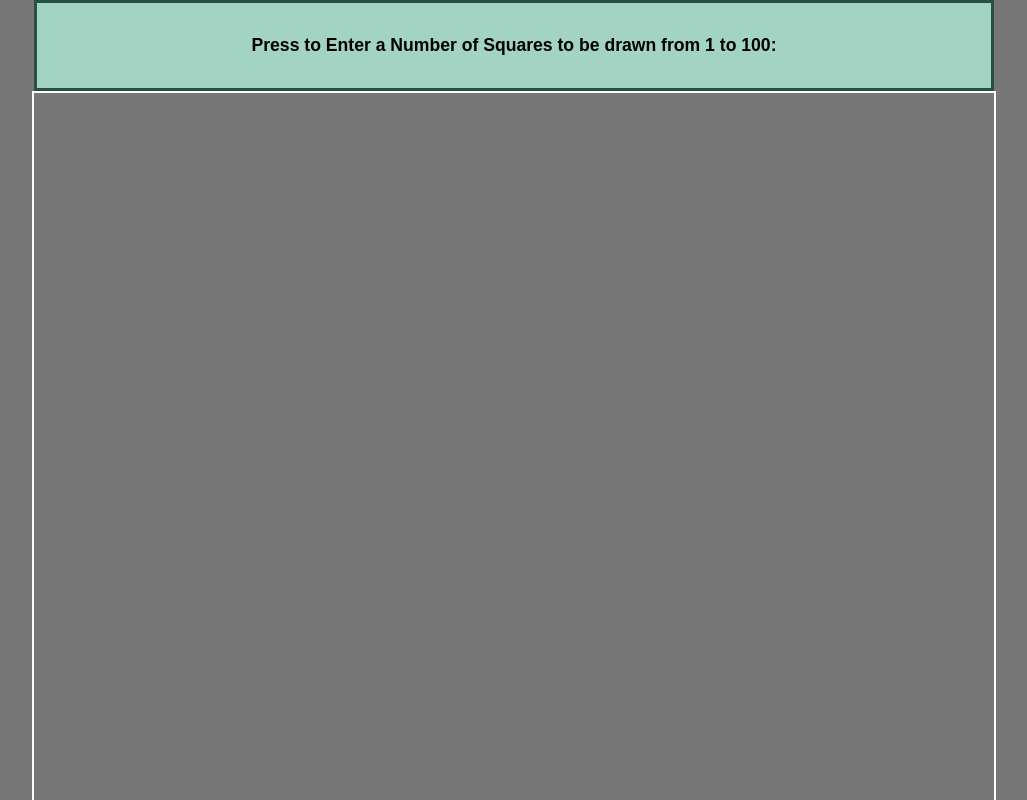
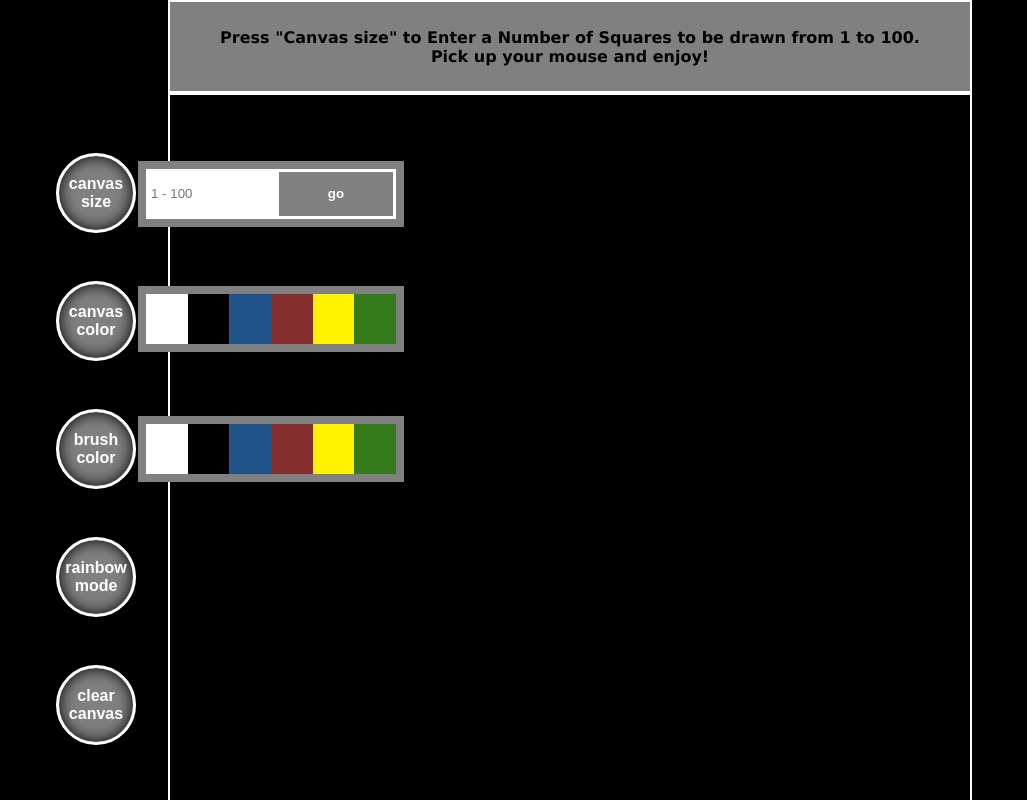
Before and after one commit to Luka-smith/etch-a-sketch, a plain HTML site: page index.html in a window 1280 px wide. Shown: the top 800 px of the page, without its empty margins (126-1153 px from the left). Drawn offline with Linux system fonts and the light colour scheme; a script that the page names is missing.

Commit message:
Add new UI and plan for new functionality

```diff
--- a/index.html
+++ b/index.html
@@ -9,12 +9,63 @@
     <title>Document</title>
   </head>
   <body>
-    <div class="btn">
-      <button>
-        Press to Enter a Number of Squares to be drawn from 1 to 100:
-      </button>
+    <div class="mainDiv">
+      <div class="menu">
+        <button>canvas size</button>
+        <div class="canvasSizePicker hidden">
+          <input type="text" class="input" placeholder="1 - 100" />
+          <input type="button" value="go" class="go" />
+        </div>
+        <button>canvas color</button>
+        <div class="canvasColorPicker hidden">
+          <div class="white clr" style="background-color: white"></div>
+          <div class="black clr" style="background-color: rgb(0, 0, 0)"></div>
+          <div
+            class="blue clr"
+            style="background-color: rgb(32, 83, 137)"
+          ></div>
+          <div class="red clr" style="background-color: rgb(133, 46, 46)"></div>
+          <div
+            class="yellow clr"
+            style="background-color: rgb(255, 242, 0)"
+          ></div>
+
+          <div
+            class="green clr"
+            style="background-color: rgb(52, 123, 30)"
+          ></div>
+        </div>
+        <button>brush color</button>
+        <div class="brushColorPicker hidden">
+          <div class="white clr" style="background-color: white"></div>
+          <div class="black clr" style="background-color: rgb(0, 0, 0)"></div>
+          <div
+            class="blue clr"
+            style="background-color: rgb(32, 83, 137)"
+          ></div>
+          <div class="red clr" style="background-color: rgb(133, 46, 46)"></div>
+          <div
+            class="yellow clr"
+            style="background-color: rgb(255, 242, 0)"
+          ></div>
+
+          <div
+            class="green clr"
+            style="background-color: rgb(52, 123, 30)"
+          ></div>
+        </div>
+        <button>rainbow mode</button>
+        <button>clear canvas</button>
+      </div>
+      <div class="centerContainer">
+        <div class="header">
+          <h1>
+            Press "Canvas size" to Enter a Number of Squares to be drawn from 1
+            to 100. Pick up your mouse and enjoy!
+          </h1>
+        </div>
+        <div class="canvas"></div>
+      </div>
     </div>
-
-    <div class="mainDiv"></div>
   </body>
 </html>
--- a/script.js
+++ /dev/null
@@ -1,164 +0,0 @@
-// document.querySelector("button") = () => {}
-let button = document.querySelector("button");
-let inputNum;
-let row;
-let mainDiv = document.querySelector(".mainDiv");
-mainDiv.classList.add("mainDiv");
-
-// mainDiv.addEventListener("mousemove", (e) => {
-//   dot = document.createElement("p");
-//   dot.style.width = "10px";
-//   dot.style.height = "10px";
-//   dot.style.backgroundColor = "white";
-//   dot.style.borderRadius = "100px";
-//   dot.style.position = "absolute";
-//   dot.style.left = `${e.screenX - 15}px`;
-//   dot.style.top = `${e.screenY - 100}px`;
-//   document.querySelector(".mainDiv").appendChild(dot);
-// });
-
-mainDiv.addEventListener("mouseover", (e) => {
-  e.target.style.backgroundColor = randomColorGenerator();
-});
-
-button.addEventListener("click", eventHandler);
-
-function eventHandler() {
-  while (mainDiv.firstChild) {
-    mainDiv.removeChild(mainDiv.lastChild);
-  }
-
-  createRows();
-}
-
-function inputBelowHundred() {
-  if (inputNum < 0) {
-    inputNum = 0;
-    return inputNum;
-  }
-  if (inputNum > 100) {
-    inputNum = 100;
-    return inputNum;
-  } else {
-    return inputNum;
-  }
-}
-
-function randomColorGenerator() {
-  let randomColor = Math.floor(Math.random() * 16777215).toString(16);
-  return "#" + randomColor;
-}
-
-function createRows() {
-  inputNum = parseInt(prompt("Your number from 1 to 100: "));
-  inputBelowHundred();
-  //   let rowsHeight = 960 / inputNum;
-  for (i = 0; i <= inputNum - 1; i++) {
-    row = document.createElement("div");
-    row.classList.add("row");
-    // row.style.height = rowsHeight + "px";
-    mainDiv.appendChild(row);
-    createSquare(i);
-  }
-}
-
-function createSquare(i) {
-  //   let squareWidth = 960 / inputNum;
-  //   let squareHeight = 960 / inputNum;
-  for (i = 0; i <= inputNum - 1; i++) {
-    square = document.createElement("div");
-    square.classList.add("square");
-    // square.style.width = squareWidth + "px";
-    // square.style.height = squareHeight + "px";
-    square.style.backgroundColor = "black"; //randomColorGenerator();
-    row.appendChild(square);
-    // onHover();
-  }
-}
-
-// let mouseHover = document.querySelectorAll(".square");
-// console.log(mouseHover);
-
-// mouseHover.addEventListener("mouseover", (e) => {
-//   console.log(e.target);
-// });
-
-//   noPropagation();
-//   square.addEventListener("mouseover", () => {
-//     console.log(square);
-
-//     // square.style.backgroundColor = "white";
-//   });
-// });
-
-// }
-
-// let x = 0;
-// let y = 0;
-// let isDrawing = false;
-// const canvas = document.getElementsByClassName(".mainDiv");
-// const context = canvas.getContext("2d");
-// canvas.addEventListener("mousedown", (e) => {
-//   x = e.offsetX;
-//   y = e.offsetY;
-//   isDrawing = true;
-// });
-
-// canvas.addEventListener("mousemove", (e) => {
-//   if (isDrawing === true) {
-//     drawLine(x, y, e.offsetX, e.offsetY);
-//     x = e.offsetX;
-//     y = e.offsetY;
-//   }
-// });
-
-// canvas.addEventListener("mouseup", (e) => {
-//   if (isDrawing === true) {
-//     drawLine(x, y, e.offsetX, e.offsetY);
-//     x = e.offsetX;
-//     y = e.offsetY;
-//     isDrawing = false;
-//   }
-// });
-
-// function drawLine(x1, y1, x2, y2) {
-//   canvas.beginPath();
-//   context.strokeStyle = "black";
-//   context.lineWidth = 2;
-//   context.moveTo(x1, y1);
-//   context.lineTo(x2, y2);
-//   context.stroke();
-//   context.closePath();
-// }
-
-/*
-
-
-
-function onHover () {
-    if (hover) {
-     apply class hover
-
-    }
-   }
-
-function removeHover() {
-    when mouse is not hovering anymore
-    remove class hover
-}
-
-set event listener for mouse movements through main div and children
-mouseover - change color on hover and
-
-precise location of cursor event listener?
-canvas drawing
-
-
-loop while location === main div
-draw dot on current location
-
-draw mouse trail
-
-
-
-*/
--- a/style.css
+++ b/style.css
@@ -3,19 +3,87 @@ body {
   box-sizing: border-box;
   margin: 0;
   padding: 0;
-  flex-direction: column;
-  /* justify-content: center; */
+  /* flex-direction: column; */
+  justify-content: center;
   align-items: center;
   font-family: Verdana, Geneva, Tahoma, sans-serif;
-  background-color: rgb(119, 119, 119);
+  background-color: rgb(0, 0, 0);
+}
+.header {
+  padding: 15px 30px;
+  width: 740px;
+  background-color: gray;
+  border: 2px solid rgb(255, 255, 255);
+  margin: 0;
+  text-align: center;
+}
+h1 {
+  font-size: 1rem;
+  font-weight: 600;
+  flex-wrap: wrap;
 }
 .mainDiv {
   display: flex;
+  flex-direction: row;
+  /* z-index: 100; */
+  /* height: 800px; */
+  /* width: 800px; */
+}
+.centerContainer {
+  display: flex;
   flex-direction: column;
-  /* z-index: 100; */
-  height: 960px;
-  width: 960px;
+  align-items: center;
+  justify-content: center;
+}
+.canvas {
+  height: 800px;
+  width: 800px;
   border: 2px solid white;
+}
+.menu {
+  display: flex;
+  flex-direction: column;
+  align-items: center;
+  justify-content: center;
+  gap: 3rem;
+  margin-right: 2rem;
+}
+.canvasSizePicker,
+.canvasColorPicker,
+.brushColorPicker {
+  display: flex;
+  flex-direction: row;
+  justify-content: center;
+  border: 5px solid gray;
+  position: absolute;
+  background-color: gray;
+  padding: 3px;
+  height: 50px;
+  width: 250px;
+  margin-left: 350px;
+}
+.canvasSizePicker {
+  margin-top: -510px;
+}
+.canvasColorPicker {
+  margin-top: -260px;
+}
+.input,
+.go {
+  width: 120px;
+  border: 3px solid white;
+}
+.go {
+  background-color: gray;
+  color: white;
+  font-weight: 600;
+}
+.hidden {
+  /* display: none; */
+}
+.clr {
+  flex: 1;
+  height: auto;
 }
 
 /* #canvas {
@@ -29,50 +97,18 @@ body {
 } */
 
 button {
-  padding: 2rem;
-  width: 960px;
-  background-color: rgb(163, 211, 195);
-  border: 3px solid rgb(40, 80, 65);
-  font-size: 1.1rem;
-  font-weight: 900;
+  /* padding: 2rem; */
+  width: 80px;
+  height: 80px;
+  border-radius: 50%;
+  box-shadow: inset 0 0 15px black;
+  background-color: gray;
+  border: 3px solid white;
+  font-size: 1rem;
+  font-weight: 600;
+  color: white;
 }
 button:hover {
   background-color: rgb(40, 80, 65);
   color: white;
 }
-
-.square {
-  /* background-color: black; */
-  flex: 1;
-
-  /* background-color: ; */
-}
-/* .square:hover {
-  filter: brightness(65%);
-} */
-
-.row {
-  display: flex;
-  flex: 1;
-  /* flex-direction: column; */
-}
-/*
-body, divs zero margins
-
-main div fixed size square and position
-
-header button prompt properties, position - 20% darker?
-
-subDives square shape
-
-rows align
-
-columns align
-
-hover color change
-
-
-
-
-
-*/
```
